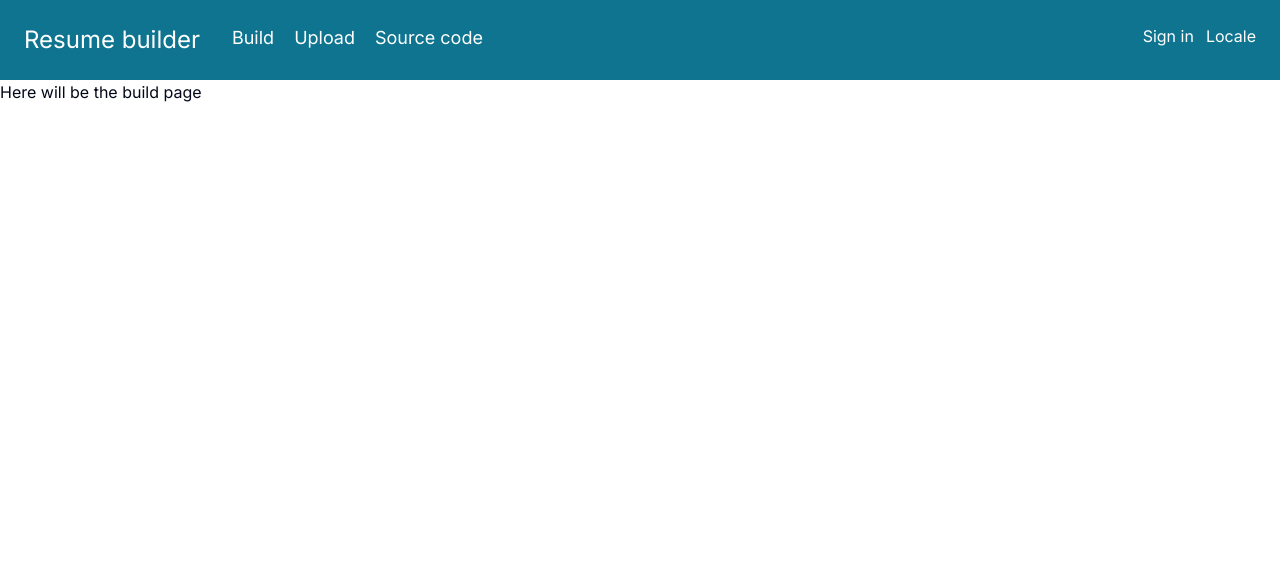
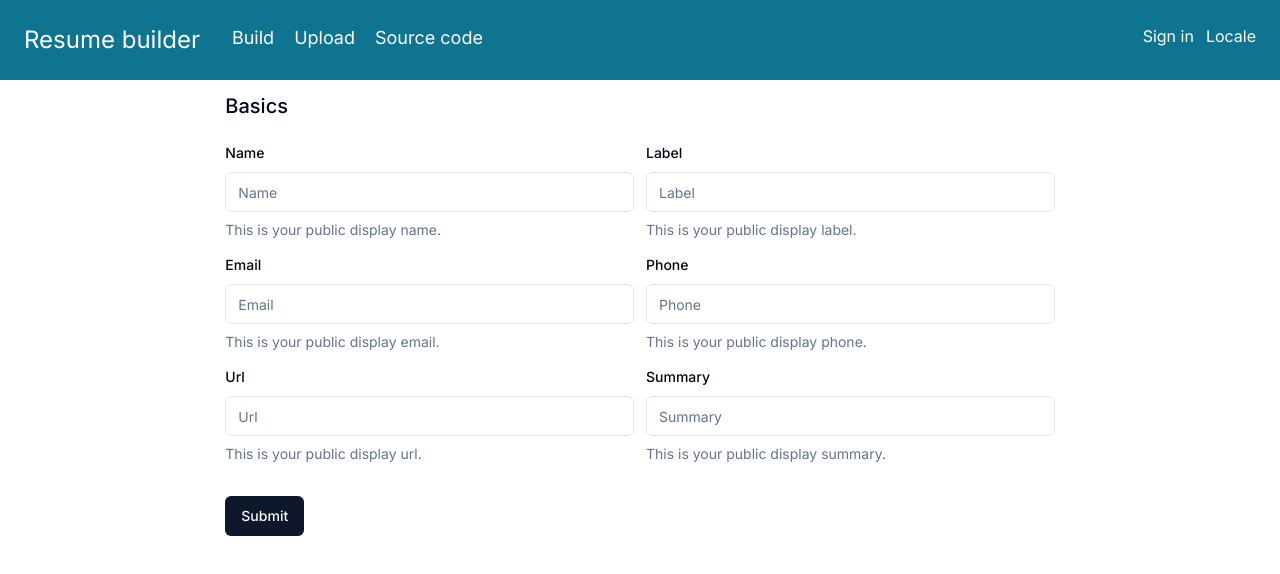
Before and after one commit to jkuzmanovik/cv-builder, a Next.js app: page /build in a window 1280 px wide. Shown: the top 574 px of the page. Built offline with nearby package versions, Linux system fonts and the light colour scheme.

Commit message:
Basics initial setup

```diff
--- /dev/null
+++ b/components/modals/Basic.tsx
@@ -0,0 +1,153 @@
+"use client";
+
+import { zodResolver } from "@hookform/resolvers/zod";
+import { useForm } from "react-hook-form";
+import * as z from "zod";
+import {
+  Form,
+  FormControl,
+  FormDescription,
+  FormField,
+  FormItem,
+  FormLabel,
+  FormMessage,
+} from "@/components/ui/form";
+import { Input } from "../ui/input";
+import { Button } from "../ui/button";
+
+const formSchema = z.object({
+  name: z.string().min(3).max(20),
+  label: z.string().min(3).max(20),
+  email: z.string().email(),
+  phone: z.string().min(3).max(15),
+  url: z.string().url(),
+  summary: z.string().min(3).max(100),
+});
+
+
+const Basic = () => {
+  const form = useForm<z.infer<typeof formSchema>>({
+    resolver: zodResolver(formSchema),
+    defaultValues: {
+      name: "",
+      label: "",
+      email: "",
+      phone: "",
+      url: "",
+      summary: "",
+    },
+  });
+  function onSubmit(data: z.infer<typeof formSchema>) {
+    console.log(data);
+  }
+
+  return (
+    //Center this div
+      <Form {...form}>
+        <h1 className="text-xl pb-5 font-medium">Basics</h1>
+        <form onSubmit={form.handleSubmit(onSubmit)} className="space-y-8">
+          <div className="grid grid-cols-2 gap-3">
+            <FormField
+              control={form.control}
+              name="name"
+              render={({ field }) => (
+                <FormItem>
+                  <FormLabel>Name</FormLabel>
+                  <FormControl>
+                    <Input placeholder="Name" {...field} />
+                  </FormControl>
+                  <FormDescription>
+                    This is your public display name.
+                  </FormDescription>
+                  <FormMessage />
+                </FormItem>
+              )}
+            />
+            <FormField
+              control={form.control}
+              name="label"
+              render={({ field }) => (
+                <FormItem>
+                  <FormLabel>Label</FormLabel>
+                  <FormControl>
+                    <Input placeholder="Label" {...field} />
+                  </FormControl>
+                  <FormDescription>
+                    This is your public display label.
+                  </FormDescription>
+                  <FormMessage />
+                </FormItem>
+              )}
+            />
+            <FormField
+              control={form.control}
+              name="email"
+              render={({ field }) => (
+                <FormItem>
+                  <FormLabel>Email</FormLabel>
+                  <FormControl>
+                    <Input placeholder="Email" {...field} />
+                  </FormControl>
+                  <FormDescription>
+                    This is your public display email.
+                  </FormDescription>
+                  <FormMessage />
+                </FormItem>
+              )}
+            />
+            <FormField
+              control={form.control}
+              name="phone"
+              render={({ field }) => (
+                <FormItem>
+                  <FormLabel>Phone</FormLabel>
+                  <FormControl>
+                    <Input placeholder="Phone" {...field} />
+                  </FormControl>
+                  <FormDescription>
+                    This is your public display phone.
+                  </FormDescription>
+                  <FormMessage />
+                </FormItem>
+              )}
+            />
+            <FormField
+              control={form.control}
+              name="url"
+              render={({ field }) => (
+                <FormItem>
+                  <FormLabel>Url</FormLabel>
+                  <FormControl>
+                    <Input placeholder="Url" {...field} />
+                  </FormControl>
+                  <FormDescription>
+                    This is your public display url.
+                  </FormDescription>
+                  <FormMessage />
+                </FormItem>
+              )}
+            />
+            <FormField
+              control={form.control}
+              name="summary"
+              render={({ field }) => (
+                <FormItem>
+                  <FormLabel>Summary</FormLabel>
+                  <FormControl>
+                    <Input placeholder="Summary" {...field} />
+                  </FormControl>
+                  <FormDescription>
+                    This is your public display summary.
+                  </FormDescription>
+                  <FormMessage />
+                </FormItem>
+              )}
+            />
+          </div>
+          <Button type="submit">Submit</Button>
+        </form>
+      </Form>
+  );
+};
+
+export default Basic;
--- /dev/null
+++ b/components/ui/form.tsx
@@ -0,0 +1,176 @@
+import * as React from "react"
+import * as LabelPrimitive from "@radix-ui/react-label"
+import { Slot } from "@radix-ui/react-slot"
+import {
+  Controller,
+  ControllerProps,
+  FieldPath,
+  FieldValues,
+  FormProvider,
+  useFormContext,
+} from "react-hook-form"
+
+import { cn } from "@/lib/utils"
+import { Label } from "@/components/ui/label"
+
+const Form = FormProvider
+
+type FormFieldContextValue<
+  TFieldValues extends FieldValues = FieldValues,
+  TName extends FieldPath<TFieldValues> = FieldPath<TFieldValues>
+> = {
+  name: TName
+}
+
+const FormFieldContext = React.createContext<FormFieldContextValue>(
+  {} as FormFieldContextValue
+)
+
+const FormField = <
+  TFieldValues extends FieldValues = FieldValues,
+  TName extends FieldPath<TFieldValues> = FieldPath<TFieldValues>
+>({
+  ...props
+}: ControllerProps<TFieldValues, TName>) => {
+  return (
+    <FormFieldContext.Provider value={{ name: props.name }}>
+      <Controller {...props} />
+    </FormFieldContext.Provider>
+  )
+}
+
+const useFormField = () => {
+  const fieldContext = React.useContext(FormFieldContext)
+  const itemContext = React.useContext(FormItemContext)
+  const { getFieldState, formState } = useFormContext()
+
+  const fieldState = getFieldState(fieldContext.name, formState)
+
+  if (!fieldContext) {
+    throw new Error("useFormField should be used within <FormField>")
+  }
+
+  const { id } = itemContext
+
+  return {
+    id,
+    name: fieldContext.name,
+    formItemId: `${id}-form-item`,
+    formDescriptionId: `${id}-form-item-description`,
+    formMessageId: `${id}-form-item-message`,
+    ...fieldState,
+  }
+}
+
+type FormItemContextValue = {
+  id: string
+}
+
+const FormItemContext = React.createContext<FormItemContextValue>(
+  {} as FormItemContextValue
+)
+
+const FormItem = React.forwardRef<
+  HTMLDivElement,
+  React.HTMLAttributes<HTMLDivElement>
+>(({ className, ...props }, ref) => {
+  const id = React.useId()
+
+  return (
+    <FormItemContext.Provider value={{ id }}>
+      <div ref={ref} className={cn("space-y-2", className)} {...props} />
+    </FormItemContext.Provider>
+  )
+})
+FormItem.displayName = "FormItem"
+
+const FormLabel = React.forwardRef<
+  React.ElementRef<typeof LabelPrimitive.Root>,
+  React.ComponentPropsWithoutRef<typeof LabelPrimitive.Root>
+>(({ className, ...props }, ref) => {
+  const { error, formItemId } = useFormField()
+
+  return (
+    <Label
+      ref={ref}
+      className={cn(error && "text-destructive", className)}
+      htmlFor={formItemId}
+      {...props}
+    />
+  )
+})
+FormLabel.displayName = "FormLabel"
+
+const FormControl = React.forwardRef<
+  React.ElementRef<typeof Slot>,
+  React.ComponentPropsWithoutRef<typeof Slot>
+>(({ ...props }, ref) => {
+  const { error, formItemId, formDescriptionId, formMessageId } = useFormField()
+
+  return (
+    <Slot
+      ref={ref}
+      id={formItemId}
+      aria-describedby={
+        !error
+          ? `${formDescriptionId}`
+          : `${formDescriptionId} ${formMessageId}`
+      }
+      aria-invalid={!!error}
+      {...props}
+    />
+  )
+})
+FormControl.displayName = "FormControl"
+
+const FormDescription = React.forwardRef<
+  HTMLParagraphElement,
+  React.HTMLAttributes<HTMLParagraphElement>
+>(({ className, ...props }, ref) => {
+  const { formDescriptionId } = useFormField()
+
+  return (
+    <p
+      ref={ref}
+      id={formDescriptionId}
+      className={cn("text-sm text-muted-foreground", className)}
+      {...props}
+    />
+  )
+})
+FormDescription.displayName = "FormDescription"
+
+const FormMessage = React.forwardRef<
+  HTMLParagraphElement,
+  React.HTMLAttributes<HTMLParagraphElement>
+>(({ className, children, ...props }, ref) => {
+  const { error, formMessageId } = useFormField()
+  const body = error ? String(error?.message) : children
+
+  if (!body) {
+    return null
+  }
+
+  return (
+    <p
+      ref={ref}
+      id={formMessageId}
+      className={cn("text-sm font-medium text-destructive", className)}
+      {...props}
+    >
+      {body}
+    </p>
+  )
+})
+FormMessage.displayName = "FormMessage"
+
+export {
+  useFormField,
+  Form,
+  FormItem,
+  FormLabel,
+  FormControl,
+  FormDescription,
+  FormMessage,
+  FormField,
+}
--- /dev/null
+++ b/components/ui/label.tsx
@@ -0,0 +1,26 @@
+"use client"
+
+import * as React from "react"
+import * as LabelPrimitive from "@radix-ui/react-label"
+import { cva, type VariantProps } from "class-variance-authority"
+
+import { cn } from "@/lib/utils"
+
+const labelVariants = cva(
+  "text-sm font-medium leading-none peer-disabled:cursor-not-allowed peer-disabled:opacity-70"
+)
+
+const Label = React.forwardRef<
+  React.ElementRef<typeof LabelPrimitive.Root>,
+  React.ComponentPropsWithoutRef<typeof LabelPrimitive.Root> &
+    VariantProps<typeof labelVariants>
+>(({ className, ...props }, ref) => (
+  <LabelPrimitive.Root
+    ref={ref}
+    className={cn(labelVariants(), className)}
+    {...props}
+  />
+))
+Label.displayName = LabelPrimitive.Root.displayName
+
+export { Label }
--- a/package.json
+++ b/package.json
@@ -10,6 +10,8 @@
   },
   "dependencies": {
     "@clerk/nextjs": "^4.27.1",
+    "@hookform/resolvers": "^3.3.2",
+    "@radix-ui/react-label": "^2.0.2",
     "@radix-ui/react-slot": "^1.0.2",
     "class-variance-authority": "^0.7.0",
     "clsx": "^2.0.0",
@@ -17,8 +19,10 @@
     "next": "14.0.1",
     "react": "^18",
     "react-dom": "^18",
+    "react-hook-form": "^7.48.2",
     "tailwind-merge": "^2.0.0",
-    "tailwindcss-animate": "^1.0.7"
+    "tailwindcss-animate": "^1.0.7",
+    "zod": "^3.22.4"
   },
   "devDependencies": {
     "@types/node": "^20",
```
Also changed, not shown: app/build/page.tsx, 1 other file (tests, documents, lock files or other folders).
